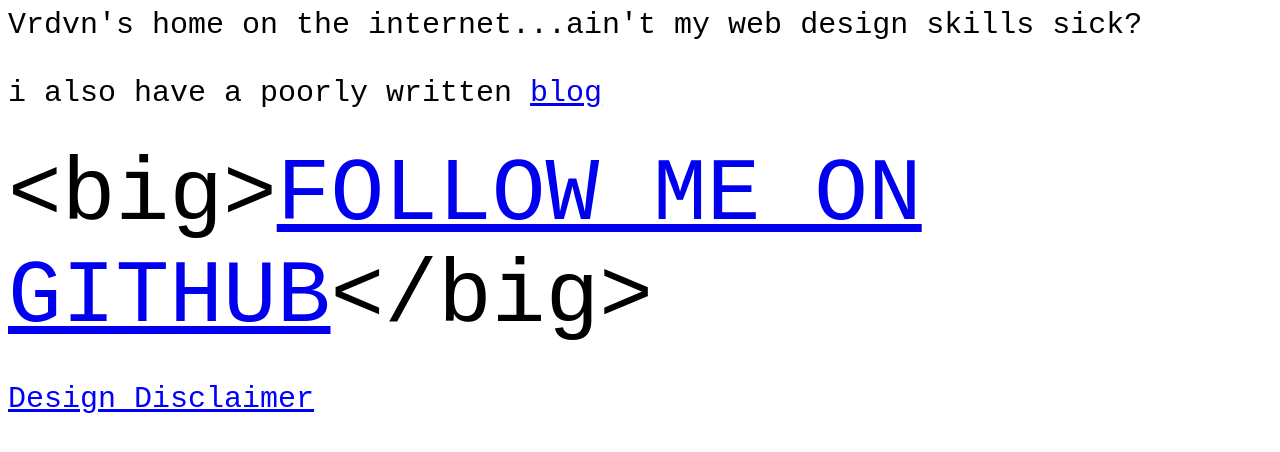
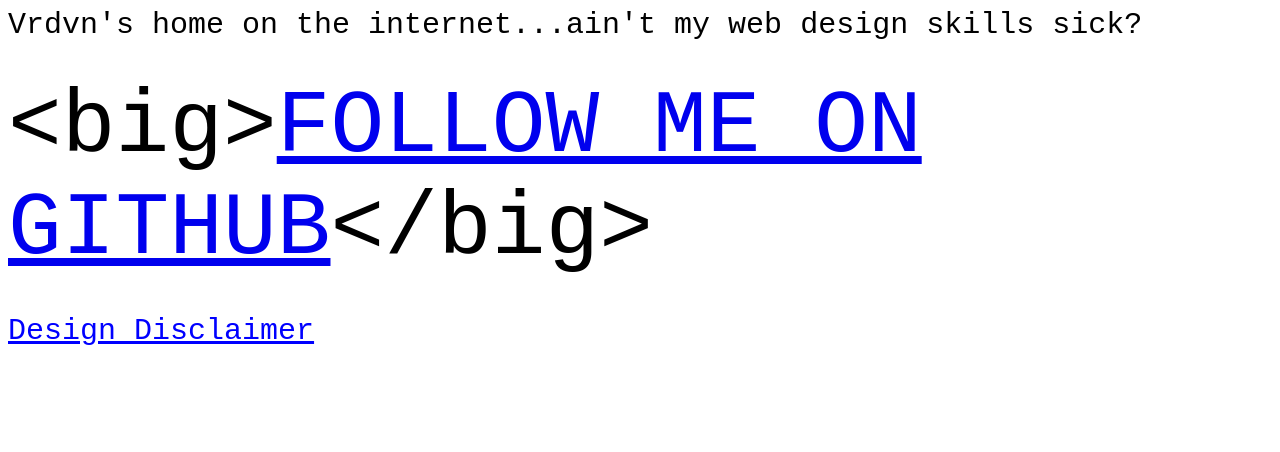
Before and after one commit to VrindavanSanap/informal-profile, a plain HTML site: page index.html in a window 1280 px wide. Drawn offline with Linux system fonts and the light colour scheme.

Commit message:
Update index.html

```diff
--- a/index.html
+++ b/index.html
@@ -20,8 +20,7 @@
 <body>
     Vrdvn's home on the internet...ain't my web design skills sick?
     <br /><br />
-    i also have a poorly written <a  target="_blank"  href="https://medium.com/@vrindavansanap">blog</a>
-    <br /><br />
+
     <big><big><big><big>
                     <big><big>&lt;big&gt;<a  target="_blank"  href="https://github.com/vrindavansanap">FOLLOW ME ON
                                 GITHUB</a>&lt;/big&gt;</big></big>
```
